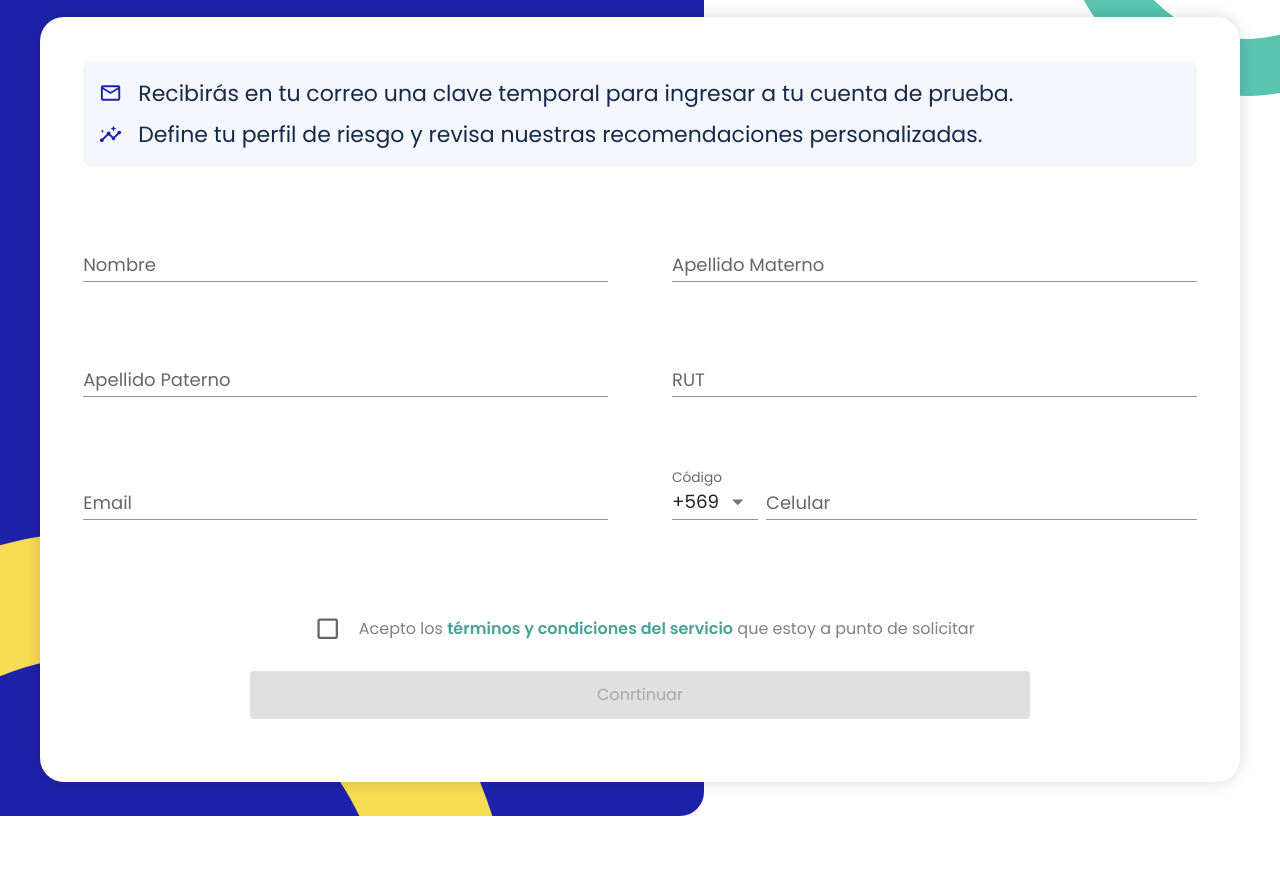
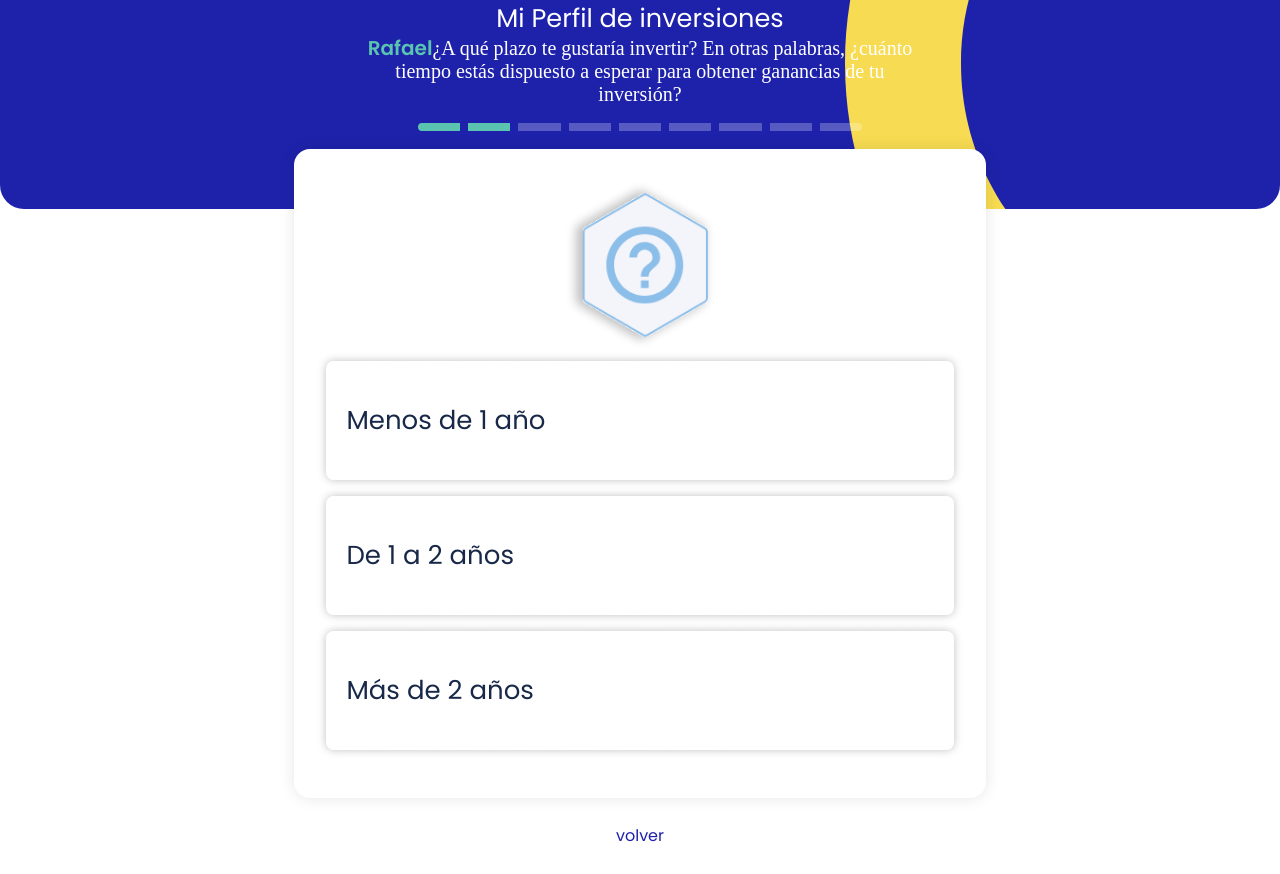
Before and after one commit to PandaDesigner/xcala-mui, a React (Vite) app: page / in a window 1280 px wide. Shown: the part 160-1034 px from the top of the page. Before the commit the page ends 976 px from the top, so only its background shows below. Built offline with nearby package versions, Linux system fonts and the light colour scheme; a web font is replaced by a local one.

Commit message:
[prfmaestre]:steps for perfil risk

```diff
--- a/src/components/RegisterSection/layout/SectionInternalLayout.jsx
+++ b/src/components/RegisterSection/layout/SectionInternalLayout.jsx
@@ -11,14 +11,14 @@ const HeaderLayout = styled(Stack)({
   justifyContent: 'center',
   alignItems: 'center',
   color: '#fff',
-  overflow: 'hidden'
+  overflow: 'hidden',
 });
 
 const HeaderContainers = styled(Box)({
   width: '90%',
   margin: '0 auto',
   maxWidth: '1200px',
-  boxSizing: 'border-box'
+  boxSizing: 'border-box',
 });
 
 const AroYellowsBackground = () => {
@@ -27,23 +27,23 @@ const AroYellowsBackground = () => {
       sx={{
         position: 'absolute',
         bottom: 0,
-        zIndex: -0
+        zIndex: -0,
       }}
-      maxHeight="clamp(21.875rem, 9.4792rem + 52.8889vw, 29.3125rem)"
+      maxHeight='clamp(21.875rem, 9.4792rem + 52.8889vw, 29.3125rem)'
       right={'clamp(-26rem, -40.3636rem + 48.4848vw, 0rem)'}
     >
       <svg
         //width="460"
-        height="469"
-        viewBox="0 0 460 469"
-        fill="none"
-        xmlns="http://www.w3.org/2000/svg"
+        height='469'
+        viewBox='0 0 460 469'
+        fill='none'
+        xmlns='http://www.w3.org/2000/svg'
       >
         <path
-          fillRule="evenodd"
-          clipRule="evenodd"
-          d="M29.1447 469H160.376C132.35 427.452 115.989 377.387 115.989 323.5C115.989 179.624 232.624 62.9891 376.5 62.9891C405.705 62.9891 433.788 67.7949 460 76.6588V0H183.773C73.7106 65.7117 0 185.998 0 323.5C0 375.08 10.3722 424.237 29.1447 469Z"
-          fill="#F7DB52"
+          fillRule='evenodd'
+          clipRule='evenodd'
+          d='M29.1447 469H160.376C132.35 427.452 115.989 377.387 115.989 323.5C115.989 179.624 232.624 62.9891 376.5 62.9891C405.705 62.9891 433.788 67.7949 460 76.6588V0H183.773C73.7106 65.7117 0 185.998 0 323.5C0 375.08 10.3722 424.237 29.1447 469Z'
+          fill='#F7DB52'
         />
       </svg>
     </Box>
@@ -57,71 +57,71 @@ const LogoXcala = () => {
       width={'clamp(6.271875rem, -0.775rem + 30.0667vw, 10.5rem)'}
       sx={{
         justifyContent: 'start',
-        alignItems: 'center'
+        alignItems: 'center',
       }}
     >
       <svg
-        width="168"
-        height="80"
-        viewBox="0 0 168 80"
-        fill="none"
-        xmlns="http://www.w3.org/2000/svg"
+        width='168'
+        height='80'
+        viewBox='0 0 168 80'
+        fill='none'
+        xmlns='http://www.w3.org/2000/svg'
       >
         <path
-          d="M36.3098 51.0238H28.9629V43.6769H36.3098V51.0238Z"
-          fill="white"
+          d='M36.3098 51.0238H28.9629V43.6769H36.3098V51.0238Z'
+          fill='white'
         />
         <path
-          d="M72.9752 21.4573H58.3945V6.87657H72.9752V21.4573Z"
-          fill="white"
+          d='M72.9752 21.4573H58.3945V6.87657H72.9752V21.4573Z'
+          fill='white'
         />
         <path
-          d="M19.1348 43.667H28.9664V33.8353H19.1348V43.667Z"
-          fill="white"
+          d='M19.1348 43.667H28.9664V33.8353H19.1348V43.667Z'
+          fill='white'
         />
         <path
-          d="M36.3057 43.667H46.1373V33.8353H36.3057V43.667Z"
-          fill="white"
+          d='M36.3057 43.667H46.1373V33.8353H36.3057V43.667Z'
+          fill='white'
         />
         <path
-          d="M46.1418 51.0101H36.3018V60.8499H46.1418V51.0101Z"
-          fill="white"
+          d='M46.1418 51.0101H36.3018V60.8499H46.1418V51.0101Z'
+          fill='white'
         />
         <path
-          d="M58.4242 60.8373H46.1382V73.1233H58.4242V60.8373Z"
-          fill="white"
+          d='M58.4242 60.8373H46.1382V73.1233H58.4242V60.8373Z'
+          fill='white'
         />
         <path
-          d="M19.1484 51.0329H28.9808V60.8652H19.1484V51.0329Z"
-          fill="white"
+          d='M19.1484 51.0329H28.9808V60.8652H19.1484V51.0329Z'
+          fill='white'
         />
         <path
-          d="M6.87646 60.8283H19.1453V73.0972H6.87646V60.8283Z"
-          fill="white"
+          d='M6.87646 60.8283H19.1453V73.0972H6.87646V60.8283Z'
+          fill='white'
         />
         <path
-          d="M6.87646 21.4638H19.1453V33.7327H6.87646V21.4638Z"
-          fill="white"
+          d='M6.87646 21.4638H19.1453V33.7327H6.87646V21.4638Z'
+          fill='white'
         />
         <path
-          d="M46.1509 21.4638H58.4197V33.7327H46.1509V21.4638Z"
-          fill="white"
+          d='M46.1509 21.4638H58.4197V33.7327H46.1509V21.4638Z'
+          fill='white'
         />
         <path
-          d="M71.6863 33.6473C78.2009 33.6473 82.4473 36.8806 83.9432 42.4784H78.0079C77.0911 39.9207 74.9677 38.2801 71.6863 38.2801C67.247 38.2801 64.3033 41.5615 64.3033 47.3522C64.3033 53.1911 67.247 56.4724 71.6863 56.4724C74.9677 56.4724 76.9944 55.0249 78.0079 52.2739H83.9432C82.4473 57.4857 78.2009 61.105 71.6863 61.105C64.062 61.105 58.6572 55.7002 58.6572 47.3522C58.6572 39.0521 64.062 33.6473 71.6863 33.6473Z"
-          fill="white"
+          d='M71.6863 33.6473C78.2009 33.6473 82.4473 36.8806 83.9432 42.4784H78.0079C77.0911 39.9207 74.9677 38.2801 71.6863 38.2801C67.247 38.2801 64.3033 41.5615 64.3033 47.3522C64.3033 53.1911 67.247 56.4724 71.6863 56.4724C74.9677 56.4724 76.9944 55.0249 78.0079 52.2739H83.9432C82.4473 57.4857 78.2009 61.105 71.6863 61.105C64.062 61.105 58.6572 55.7002 58.6572 47.3522C58.6572 39.0521 64.062 33.6473 71.6863 33.6473Z'
+          fill='white'
         />
         <path
-          d="M103.089 38.4251C98.9868 38.4251 95.0296 41.5132 95.0296 47.2559C95.0296 52.9981 98.9868 56.328 103.089 56.328C107.239 56.328 111.147 53.0947 111.147 47.3525C111.147 41.6581 107.239 38.4251 103.089 38.4251ZM101.93 33.6476C106.418 33.6476 109.506 35.771 111.147 37.9425V34.0821H116.697V61.0208H111.147V56.714C109.458 58.9818 106.273 61.1052 101.834 61.1052C94.9332 61.1052 89.3838 55.4592 89.3838 47.2559C89.3838 39.0524 94.9332 33.6476 101.93 33.6476"
-          fill="white"
+          d='M103.089 38.4251C98.9868 38.4251 95.0296 41.5132 95.0296 47.2559C95.0296 52.9981 98.9868 56.328 103.089 56.328C107.239 56.328 111.147 53.0947 111.147 47.3525C111.147 41.6581 107.239 38.4251 103.089 38.4251ZM101.93 33.6476C106.418 33.6476 109.506 35.771 111.147 37.9425V34.0821H116.697V61.0208H111.147V56.714C109.458 58.9818 106.273 61.1052 101.834 61.1052C94.9332 61.1052 89.3838 55.4592 89.3838 47.2559C89.3838 39.0524 94.9332 33.6476 101.93 33.6476'
+          fill='white'
         />
         <path
-          d="M123.681 23.4305H129.182V61.0208H123.681V23.4305Z"
-          fill="white"
+          d='M123.681 23.4305H129.182V61.0208H123.681V23.4305Z'
+          fill='white'
         />
         <path
-          d="M146.769 38.4251C142.667 38.4251 138.71 41.5132 138.71 47.2559C138.71 52.9981 142.667 56.328 146.769 56.328C150.919 56.328 154.828 53.0947 154.828 47.3525C154.828 41.6581 150.919 38.4251 146.769 38.4251ZM145.611 33.6476C150.099 33.6476 153.187 35.771 154.828 37.9425V34.0821H160.377V61.0208H154.828V56.714C153.139 58.9818 149.954 61.1052 145.515 61.1052C138.614 61.1052 133.064 55.4592 133.064 47.2559C133.064 39.0524 138.614 33.6476 145.611 33.6476"
-          fill="white"
+          d='M146.769 38.4251C142.667 38.4251 138.71 41.5132 138.71 47.2559C138.71 52.9981 142.667 56.328 146.769 56.328C150.919 56.328 154.828 53.0947 154.828 47.3525C154.828 41.6581 150.919 38.4251 146.769 38.4251ZM145.611 33.6476C150.099 33.6476 153.187 35.771 154.828 37.9425V34.0821H160.377V61.0208H154.828V56.714C153.139 58.9818 149.954 61.1052 145.515 61.1052C138.614 61.1052 133.064 55.4592 133.064 47.2559C133.064 39.0524 138.614 33.6476 145.611 33.6476'
+          fill='white'
         />
       </svg>
     </Stack>
@@ -132,7 +132,7 @@ const TitelHeader = ({ text }) => {
   return (
     <Typography
       sx={{
-        fontSize: 'clamp(0.875rem, 0.0417rem + 3.5556vw, 1.375rem);'
+        fontSize: 'clamp(0.875rem, 0.0417rem + 3.5556vw, 1.375rem);',
       }}
     >
       {text}
@@ -145,7 +145,7 @@ const TitleSectionName = ({ name, description }) => {
     <Box
       width={'clamp(15.6875rem, -1.8125rem + 74.6667vw, 26.1875rem);'}
       sx={{
-        zIndex: '9'
+        zIndex: '9',
       }}
     >
       <Typography
@@ -162,7 +162,7 @@ const TitleSectionName = ({ name, description }) => {
           lineHeight={'clamp(1.8rem, -0.1667rem + 7.1111vw, 2.5rem)'}
         >
           {name}{' '}
-        </Typography>
+        </Typography>{' '}
         {description}
       </Typography>
     </Box>
@@ -171,11 +171,14 @@ const TitleSectionName = ({ name, description }) => {
 
 const TitleStepe = ({
   name = 'Rafael',
-  description = '¿A qué plazo te gustaría invertir? En otras palabras, ¿cuánto tiempo estás dispuesto a esperar para obtener ganancias de tu inversión?'
+  description = '¿A qué plazo te gustaría invertir? En otras palabras, ¿cuánto tiempo estás dispuesto a esperar para obtener ganancias de tu inversión?',
 }) => {
   return (
-    <>
-      <Typography fontSize={'clamp(0.875rem, -0.1667rem + 4.4444vw, 1.6rem);'}>
+    <box>
+      <Typography
+        textAlign={'center'}
+        fontSize={'clamp(0.875rem, -0.1667rem + 4.4444vw, 1.6rem);'}
+      >
         Mi Perfil de inversiones
       </Typography>
       <Typography
@@ -193,24 +196,79 @@ const TitleStepe = ({
           fontSize={'clamp(0.95rem, -0.0833rem + 3.4556vw, 1.25rem)'}
           lineHeight={'clamp(1.05rem, -0.0833rem + 3.5556vw, 1.45rem)'}
         >
-          {name}{' '}
+          {name}
         </Typography>
         {description}
       </Typography>
-    </>
+    </box>
   );
 };
+
+const SteperContent = styled(Stack)({
+  borderRadius: '20px',
+  position: 'relative',
+  isolation: 'isolate',
+  flexDirection: 'row',
+  //width: '100%',
+  width: { xs: '300px', md: '444px' },
+  height: '8px',
+  justifyContent: 'flex-start',
+  alignItems: 'flex-start',
+  padding: '0px',
+  boxSizing: 'border-box',
+  overflow: 'hidden',
+  gap: '0.5rem',
+});
+
+const RectangleContent = styled(Box)({
+  display: 'flex',
+  position: 'relative',
+  isolation: 'isolate',
+  flexDirection: 'row',
+  width: '100%',
+  height: '8px',
+  justifyContent: 'flex-start',
+  alignItems: 'flex-start',
+  padding: '0px',
+  boxSizing: 'border-box',
+});
+const Rectangle = styled(Box)({
+  width: '100%',
+  height: '8px',
+  position: 'absolute',
+  left: '0px',
+  top: '0px',
+});
+
+const StepItem = ({ active = false }) => {
+  return (
+    <RectangleContent>
+      <Rectangle
+        active
+        sx={{
+          backgroundColor: !active ? 'rgba(255, 255, 255, 0.25)' : '#5AC4B1',
+        }}
+      />
+    </RectangleContent>
+  );
+};
+
+const Step = styled(StepItem)({
+  alignSelf: 'stretch',
+  flex: '1',
+  margin: '0px',
+});
 
 export const SectionInternalLayout = ({
   name,
   headerSteep = true,
-  children
+  children,
 }) => {
   return (
     <Box
       sx={{
         boxSizing: 'border-box',
-        width: '100%'
+        width: '100%',
       }}
     >
       <HeaderLayout>
@@ -219,7 +277,7 @@ export const SectionInternalLayout = ({
             <LogoXcala />
             <TitelHeader text={'Mi Perfil de inversiones'} />
             <TitleSectionName
-              name={'Rafael'}
+              name={'Rafael '}
               description={'tu perfil de inversionista no está definido'}
             />
           </HeaderContainers>
@@ -236,6 +294,25 @@ export const SectionInternalLayout = ({
             >
               <LogoXcala />
               <TitleStepe />
+              <Box
+                sx={{
+                  margin: ' 0px auto',
+                  marginTop: '16px',
+                  width: { xs: '300px', md: '444px' },
+                }}
+              >
+                <SteperContent>
+                  <Step active />
+                  <Step active />
+                  <Step />
+                  <Step />
+                  <Step />
+                  <Step />
+                  <Step />
+                  <Step />
+                  <Step />
+                </SteperContent>
+              </Box>
             </Stack>
           </HeaderContainers>
         )}
@@ -251,7 +328,7 @@ export const SectionInternalLayout = ({
           marginTop: '-60px',
           boxSizing: 'border-box',
           position: 'relative',
-          zIndex: 1
+          zIndex: 1,
         }}
       >
         {children}
--- a/src/components/RegisterSection/page/InitialPerfilPages.jsx
+++ b/src/components/RegisterSection/page/InitialPerfilPages.jsx
@@ -1,8 +1,22 @@
-import { Stack } from '@mui/material';
+import { Button, Link, Stack, styled } from '@mui/material';
 import { SectionInternalLayout } from '../layout/SectionInternalLayout';
 import { ContainerRiskDefault, DefiningRiskProfile } from '../views';
 import { SectionNotification } from '../views/SectionNotification';
 import { SelectorImput } from '../components/SelectorImput';
+
+const SectionButton = styled(Stack)({
+  display: 'flex',
+  position: 'relative',
+  isolation: 'isolate',
+  flexDirection: 'row',
+  width: '456px',
+  justifyContent: 'center',
+  alignItems: 'center',
+  padding: '0px',
+  boxSizing: 'border-box',
+  margin: '0px auto',
+  marginBottom: '1rem',
+});
 
 export const InitialPerfilPages = ({ headerSteep = true }) => {
   return (
@@ -14,7 +28,7 @@ export const InitialPerfilPages = ({ headerSteep = true }) => {
         position: 'relative',
         overflow: 'hidden',
         padding: 0,
-        margin: 0
+        margin: 0,
       }}
     >
       <SectionInternalLayout headerSteep={headerSteep}>
@@ -29,6 +43,18 @@ export const InitialPerfilPages = ({ headerSteep = true }) => {
         ) : (
           <DefiningRiskProfile />
         )}
+        <SectionButton>
+          <Button
+            variant='text'
+            sx={{
+              textDecoration: 'none',
+              textTransform: 'none',
+              padding: '8px 32px',
+            }}
+          >
+            volver
+          </Button>
+        </SectionButton>
       </SectionInternalLayout>
     </Stack>
   );
--- a/src/components/RegisterSection/page/RegisterPages.jsx
+++ b/src/components/RegisterSection/page/RegisterPages.jsx
@@ -12,7 +12,7 @@ export const RegisterPages = () => {
         position: 'relative',
         overflow: 'hidden',
         padding: 0,
-        //overscrollBehaviorX: 'contain',
+        overscrollBehaviorX: 'contain',
       }}
     >
       <RegisterLayout>
--- a/src/components/RegisterSection/views/ContainerRiskDefault.jsx
+++ b/src/components/RegisterSection/views/ContainerRiskDefault.jsx
@@ -16,14 +16,14 @@ export const ContainerRiskDefault = ({ children }) => {
         boxShadow: '0px 0px 1rem 0px rgba(0, 0, 0, 0.1)',
         justifyContent: 'center',
         alignItems: 'center',
-        marginBottom: '4rem'
+        marginBottom: '1rem',
       }}
       gap={1}
     >
       <Box>
         <IconsRiskProfile
           sx={{
-            width: 'clamp(5.1875rem, 1.4375rem + 16vw, 10.4375rem);'
+            width: 'clamp(5.1875rem, 1.4375rem + 16vw, 10.4375rem);',
           }}
           src={iconRiskNoDenifed}
         />
@@ -33,7 +33,7 @@ export const ContainerRiskDefault = ({ children }) => {
           width: '100%',
           flexDirection: 'column',
           gap: 2,
-          marginBottom: '1rem'
+          marginBottom: '1rem',
         }}
       >
         {children}
--- a/src/components/RegisterSection/views/FromRegisterComponents.jsx
+++ b/src/components/RegisterSection/views/FromRegisterComponents.jsx
@@ -89,7 +89,7 @@ export const FromRegisterComponents = () => {
         padding: '24px',
         position: 'relative',
         boxShadow: '0px 0px 16px rgba(0, 0, 0, 0.15)',
-        minHeight: '300px',
+        // minHeight: '300px',
         zIndex: 4,
         justifyContent: 'center',
         alignItems: 'center',
--- a/src/main.jsx
+++ b/src/main.jsx
@@ -37,9 +37,9 @@ ReactDOM.createRoot(document.getElementById('root')).render(
 
       {/*
       <CashRescuePages />
+      <RegisterPages />
+    */}
       <InitialPerfilPages />
-    */}
-      <RegisterPages />
       {/* <NotificationsXcala />
       <MyTransactionsPages /> */}
     </ThemeProvider>
```
